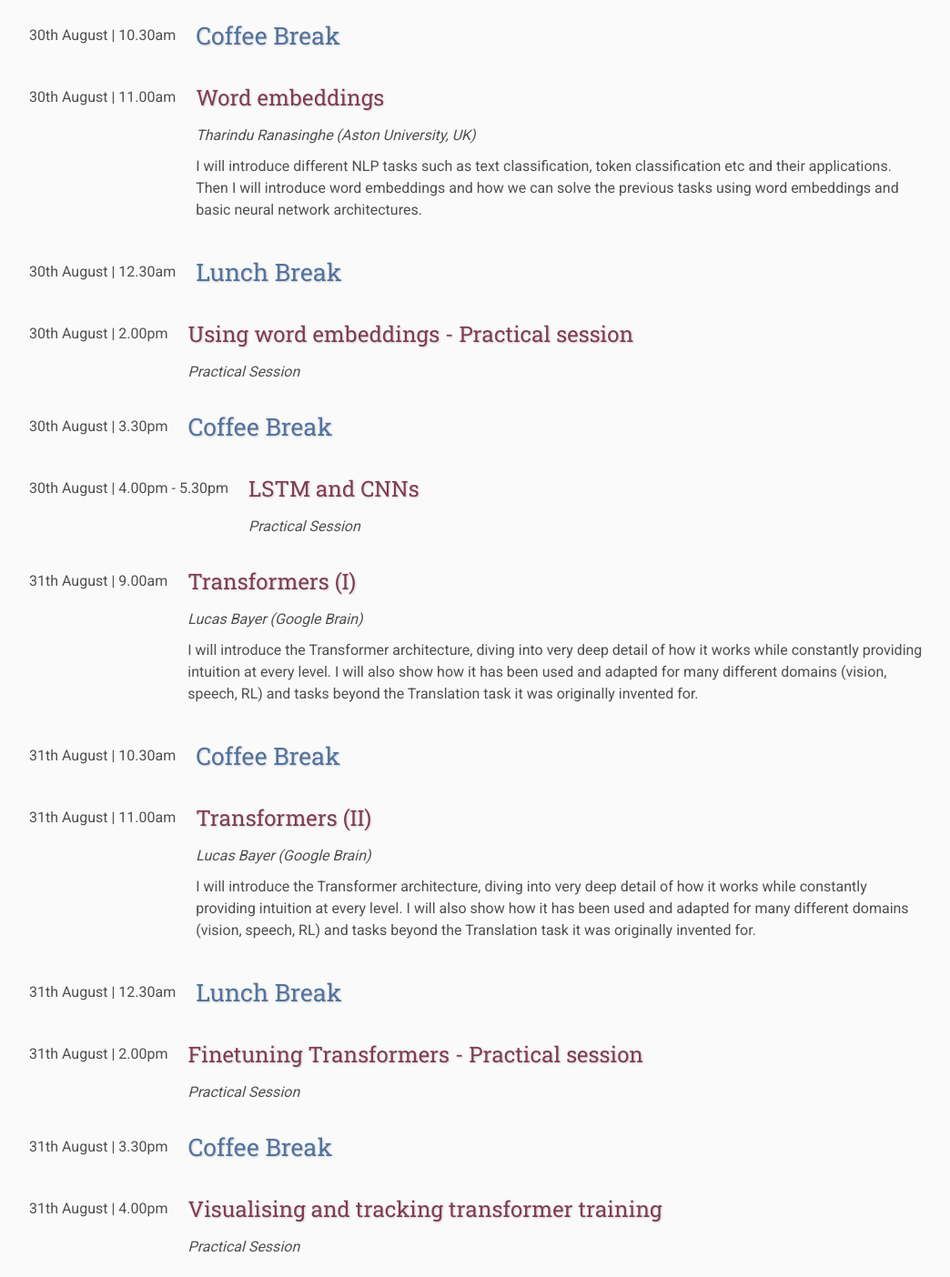
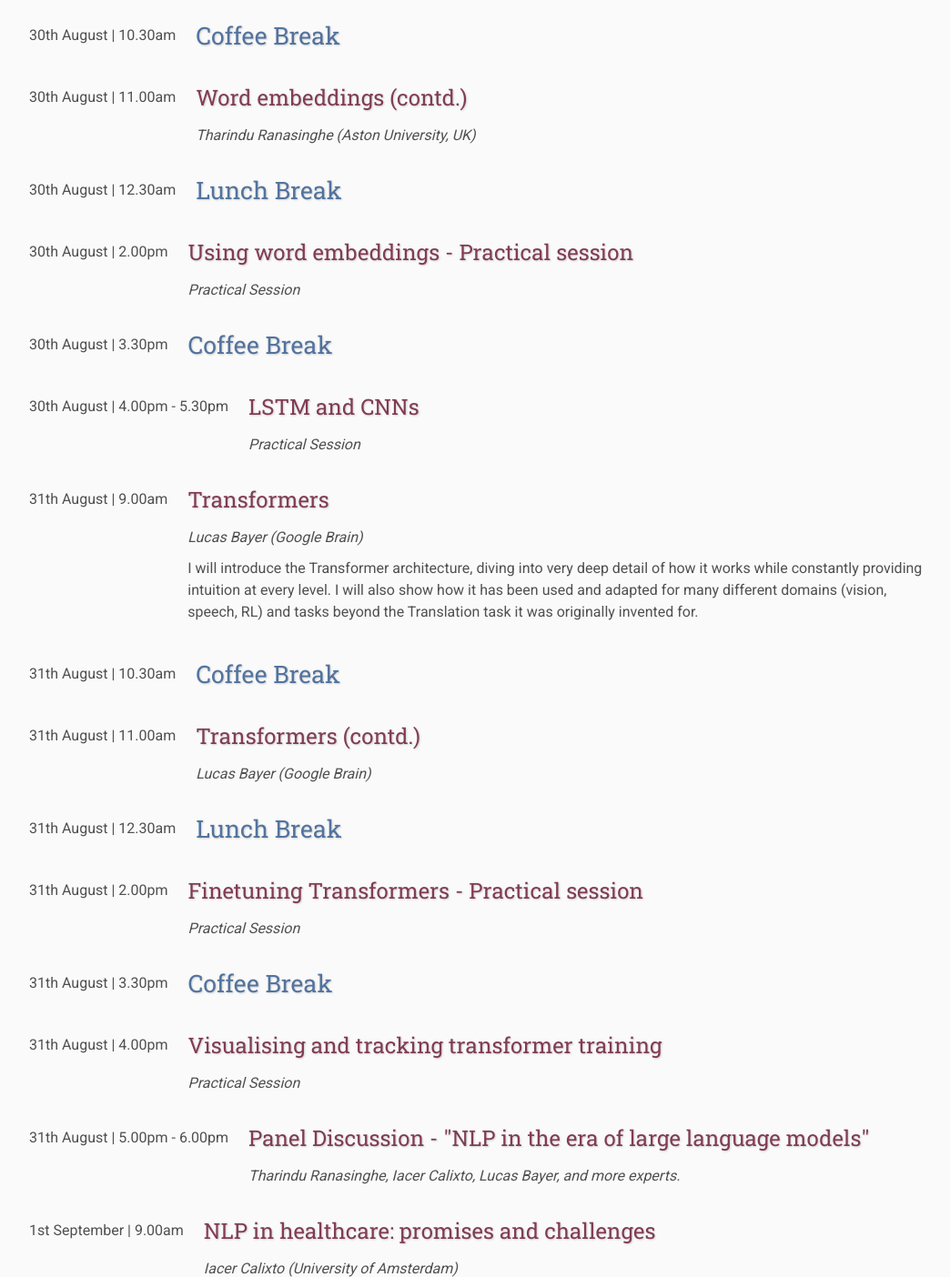
Before and after one commit to dlinnlp2023/dlinnlp2023.github.io, a plain HTML site: page index.html in a window 1280 px wide. Shown: the part 1126-2530 px from the top of the page at 91% size, without its empty margins (110-1154 px from the left). Drawn offline with Linux system fonts and the light colour scheme.

Commit message:
remove duplicated description

```diff
--- a/index.html
+++ b/index.html
@@ -108,7 +108,7 @@
                 30th August | 11.00am
             </td>
             <td class="title">
-                Word embeddings
+                Word embeddings (contd.)
             </td>
         </tr>
         <tr>
@@ -116,11 +116,11 @@
                 Tharindu Ranasinghe (Aston University, UK)
             </td>
         </tr>
-        <tr>
-            <td class="abstract">
-                I will introduce different NLP tasks such as text classification, token classification etc and their applications. Then I will introduce word embeddings and how we can solve the previous tasks using word embeddings and basic neural network architectures.
-            </td>
-        </tr>
+<!--        <tr>-->
+<!--            <td class="abstract">-->
+<!--                I will introduce different NLP tasks such as text classification, token classification etc and their applications. Then I will introduce word embeddings and how we can solve the previous tasks using word embeddings and basic neural network architectures.-->
+<!--            </td>-->
+<!--        </tr>-->
     </table>
 
     <table id="PUTSPEAKERNAMEHERE">
@@ -185,7 +185,7 @@
                 31th August | 9.00am
             </td>
             <td class="title">
-                Transformers (I)
+                Transformers
             </td>
         </tr>
         <tr>
@@ -217,7 +217,7 @@
                 31th August | 11.00am
             </td>
             <td class="title">
-                Transformers (II)
+                Transformers (contd.)
             </td>
         </tr>
         <tr>
@@ -225,11 +225,11 @@
                 Lucas Bayer (Google Brain)
             </td>
         </tr>
-        <tr>
-            <td class="abstract">
-                I will introduce the Transformer architecture, diving into very deep detail of how it works while constantly providing intuition at every level. I will also show how it has been used and adapted for many different domains (vision, speech, RL) and tasks beyond the Translation task it was originally invented for.
-            </td>
-        </tr>
+<!--        <tr>-->
+<!--            <td class="abstract">-->
+<!--                I will introduce the Transformer architecture, diving into very deep detail of how it works while constantly providing intuition at every level. I will also show how it has been used and adapted for many different domains (vision, speech, RL) and tasks beyond the Translation task it was originally invented for.-->
+<!--            </td>-->
+<!--        </tr>-->
     </table>
 
     <table id="PUTSPEAKERNAMEHERE">
@@ -312,7 +312,7 @@
                 1st September | 9.00am
             </td>
             <td class="title">
-                NLP in healthcare: promises and challenges (I)
+                NLP in healthcare: promises and challenges
             </td>
         </tr>
         <tr>
@@ -344,7 +344,7 @@
                 1st September | 11.00am
             </td>
             <td class="title">
-                NLP in healthcare: promises and challenges (II)
+                NLP in healthcare: promises and challenges (contd.)
             </td>
         </tr>
         <tr>
@@ -352,11 +352,12 @@
                 Iacer Calixto (University of Amsterdam)
             </td>
         </tr>
-        <tr>
-            <td class="abstract">
-                In our talk, we discuss pressing methodological and societal challenges on implementing NLP methods for healthcare. We focus on the challenges of data scarcity, patient privacy, model explainability, and model fairness. When applicable, we discuss representative (NLP) methods that (partially) address these challenges, and we also provide research avenues and suggestions on what to do next.
-            </td>
-        </tr>
+
+<!--        <tr>-->
+<!--            <td class="abstract">-->
+<!--                In our talk, we discuss pressing methodological and societal challenges on implementing NLP methods for healthcare. We focus on the challenges of data scarcity, patient privacy, model explainability, and model fairness. When applicable, we discuss representative (NLP) methods that (partially) address these challenges, and we also provide research avenues and suggestions on what to do next.-->
+<!--            </td>-->
+<!--        </tr>-->
     </table>
 
     <table id="PUTSPEAKERNAMEHERE">
```
